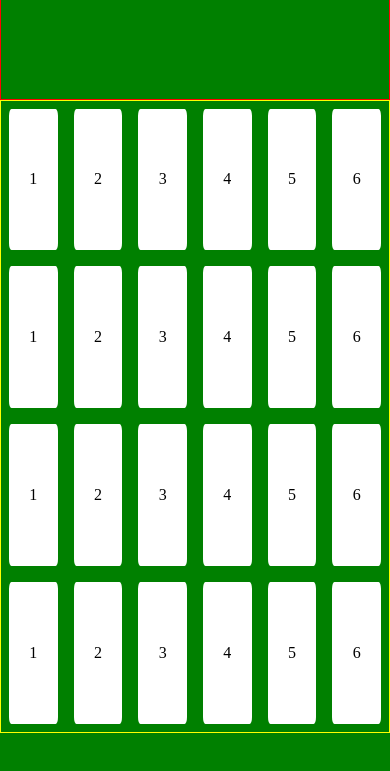
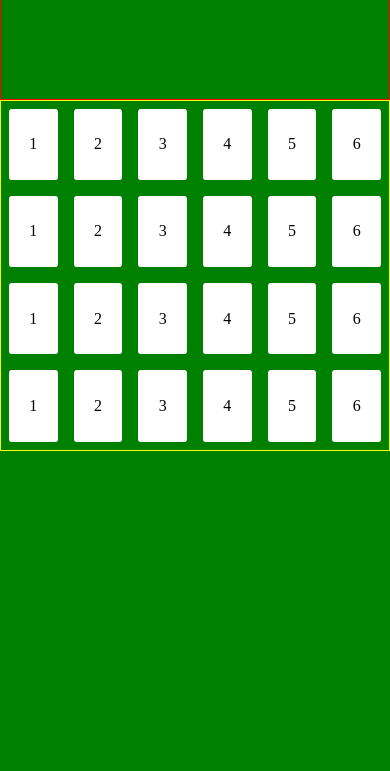
Before and after one commit to Alturil/memo, a plain HTML site: page index.html in a window 390 px wide. Shown: the part 29-800 px from the top of the page. Drawn offline with nearby package versions, Linux system fonts and the light colour scheme.

Commit message:
Responsive cards!

```diff
--- a/css/main.css
+++ b/css/main.css
@@ -37,3 +37,14 @@ h1 {
 	border: 1px solid yellow;
 	height: 75vh;
 }
+
+@media screen and (orientation: portrait) {
+    #cards {
+        height: 90vw;
+    }
+}
+/*@media screen and (min-width: 480px) {
+    body {
+        background-color: lightgreen;
+    }
+}*/
--- a/index.html
+++ b/index.html
@@ -2,6 +2,7 @@
 <html>
 <head>
 	<title>Memo</title>
+	<meta name="viewport" content="width=device-width, initial-scale=1.0">
 	<link rel="stylesheet" type="text/css" href="css/main.css">
 	<link rel="stylesheet" type="text/css" href="css/cards.css">
 	<script type="text/javascript" src="https://ajax.googleapis.com/ajax/libs/jquery/1.12.4/jquery.min.js"></script>
```
